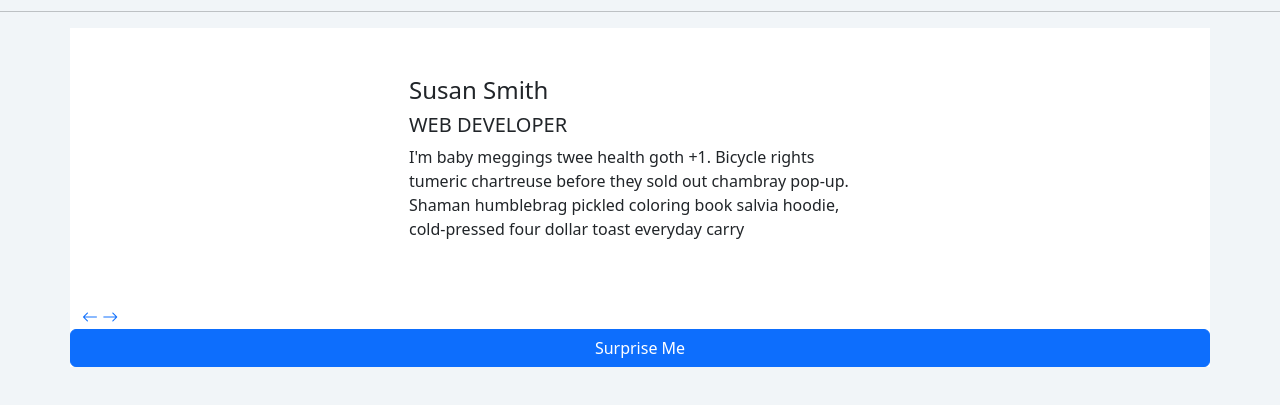
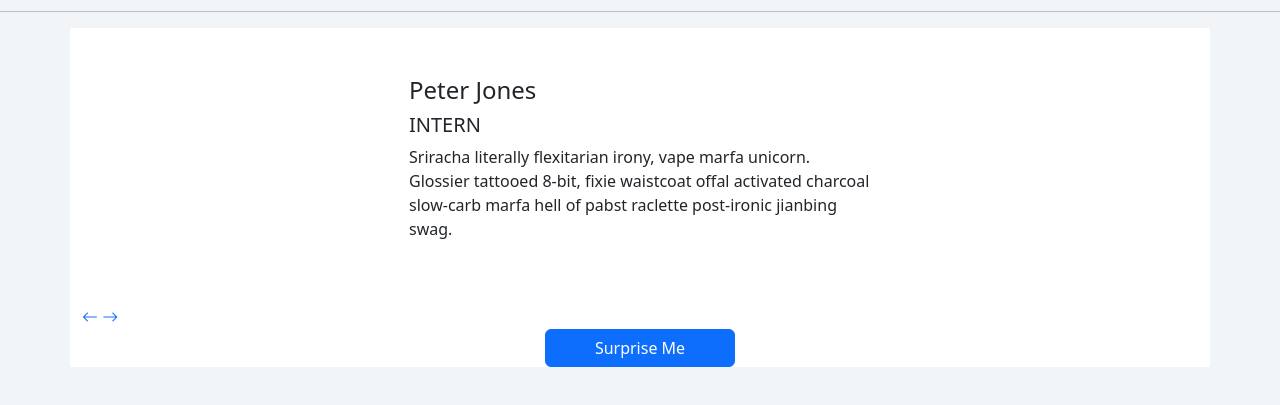
Before and after one commit to danielfeitosa4/beginnerJavascriptProjects, a plain HTML site: page 03-reviews-quotes/index.html in a window 1280 px wide. Shown: the part 53-458 px from the top of the page. Drawn offline with nearby package versions, Linux system fonts and the light colour scheme.

Commit message:
button random

```diff
--- a/03-reviews-quotes/index.html
+++ b/03-reviews-quotes/index.html
@@ -33,7 +33,7 @@
     </section>
 
     <section class="sec sec2">
-      <div class="col-6 ms-auto me-auto p-5 d-none">
+      <div class="col-6 ms-auto me-auto p-5">
         <h4>Anna Johnson</h4>
         <h5>WEB DESIGNER</h5>
         <p>Helvetica artisan kinfolk thundercats lumbersexual blue bottle. Disrupt glossier gastropub deep v vice franzen hell of brooklyn twee enamel pin fashion axe.photo booth jean shorts artisan narwhal.</p>
@@ -41,7 +41,7 @@
     </section>
 
     <section class="sec sec3">
-      <div class="col-6 ms-auto me-auto p-5 d-none">
+      <div class="col-6 ms-auto me-auto p-5">
         <h4>Peter Jones</h4>
         <h5>INTERN</h5>
         <p>Sriracha literally flexitarian irony, vape marfa unicorn. Glossier tattooed 8-bit, fixie waistcoat offal activated charcoal slow-carb marfa hell of pabst raclette post-ironic jianbing swag.</p>
@@ -49,7 +49,7 @@
     </section>
 
     <section class="sec sec4">
-      <div class="col-6 ms-auto me-auto p-5 d-none">
+      <div class="col-6 ms-auto me-auto p-5">
         <h4>Bill Anderson</h4>
         <h5>THE BOSS</h5>
         <p>Edison bulb put a bird on it humblebrag, marfa pok pok heirloom fashion axe cray stumptown venmo actually seitan. VHS farm-to-table schlitz, edison bulb pop-up 3 wolf moon tote bag street art shabby chic.</p>
@@ -65,7 +65,7 @@
         <i class="bi bi-arrow-right"></i>
       </a>
     </div>
-    <button class="btn btn-primary d-block ms-auto me-auto" id="random-section">Surprise Me</button>
+    <button class="btn btn-primary d-block ms-auto me-auto col-2" id="random-section">Surprise Me</button>
   </div>
   </div>
 
--- a/03-reviews-quotes/js/script.js
+++ b/03-reviews-quotes/js/script.js
@@ -1,31 +1,19 @@
 const randomButton = document.querySelector('#random-section')
-const firstSection = document.querySelector('.sec1')
-const secondSection = document.querySelector('.sec2')
-const thirdSection = document.querySelector('.sec3')
-const fourthSection = document.querySelector('.sec4')
 const allSections = document.querySelectorAll('.sec')
 
 const trade = () => {
-  // const loop = (Math.floor(Math.random() * 4))
-  // console.log(allSections)
-  // console.log(loop)
+  const loop = (Math.floor(Math.random() * 4))
 
-  // for (let i = 0; i < 4; i++) {
-  //   if(loop != i){
-  //     allSections[i].style.display = "none";
-  //   } else{
-  //     allSections[i].style.display = "block";
-  //   }
-  // }
+  for (let i = 0; i < 4; i++) {
+    if(loop != i){
+      allSections[i].style.display = "none";
+    } else{
+      allSections[i].style.display = "block";
+    }
+  }
+}
 
-  const sectionRandom = Math.floor(Math.random() * 4)
-  console.log(sectionRandom)
-
-  for (i = 0; i < allSections.length; i++) {
-    console.log(allSections[i])
-  }
-
-}
+trade()
 
 randomButton.addEventListener('click', () => {
   trade()
```
